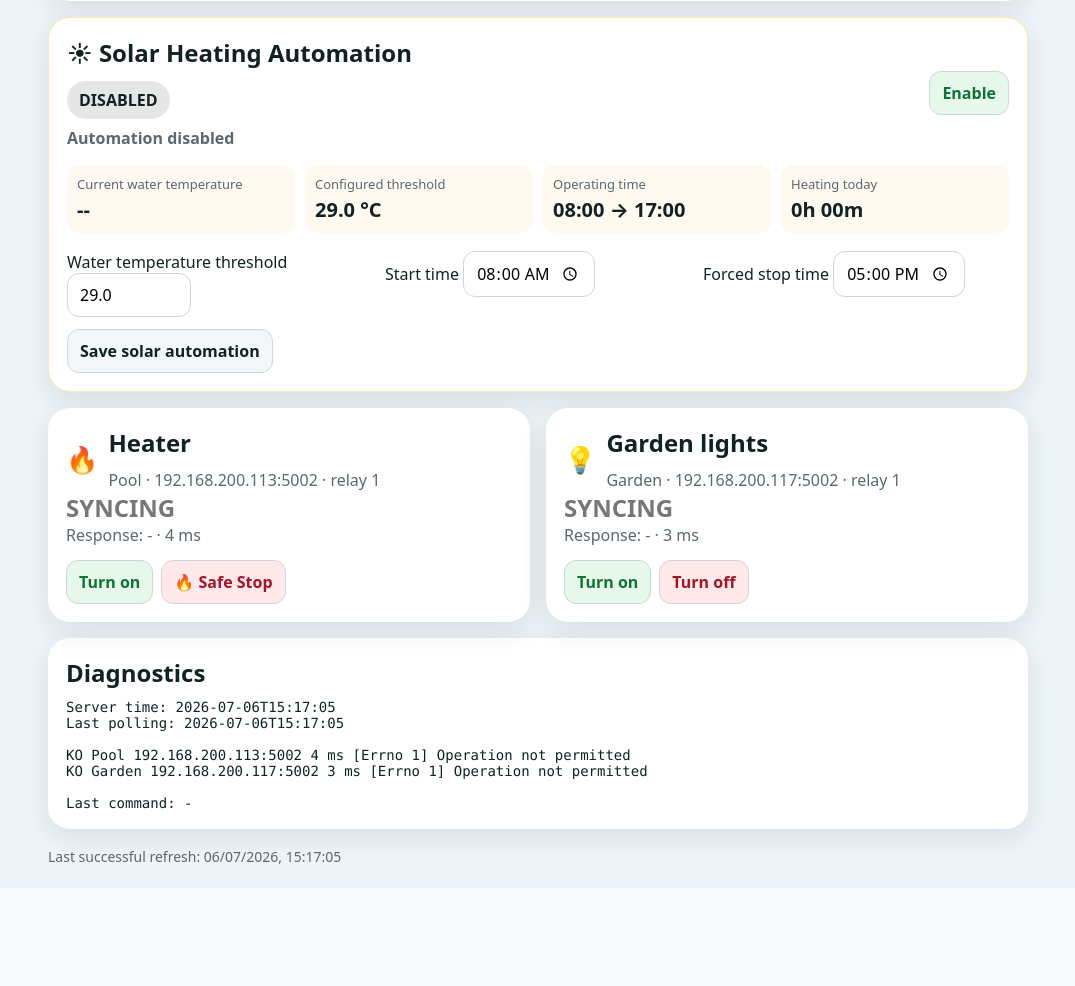
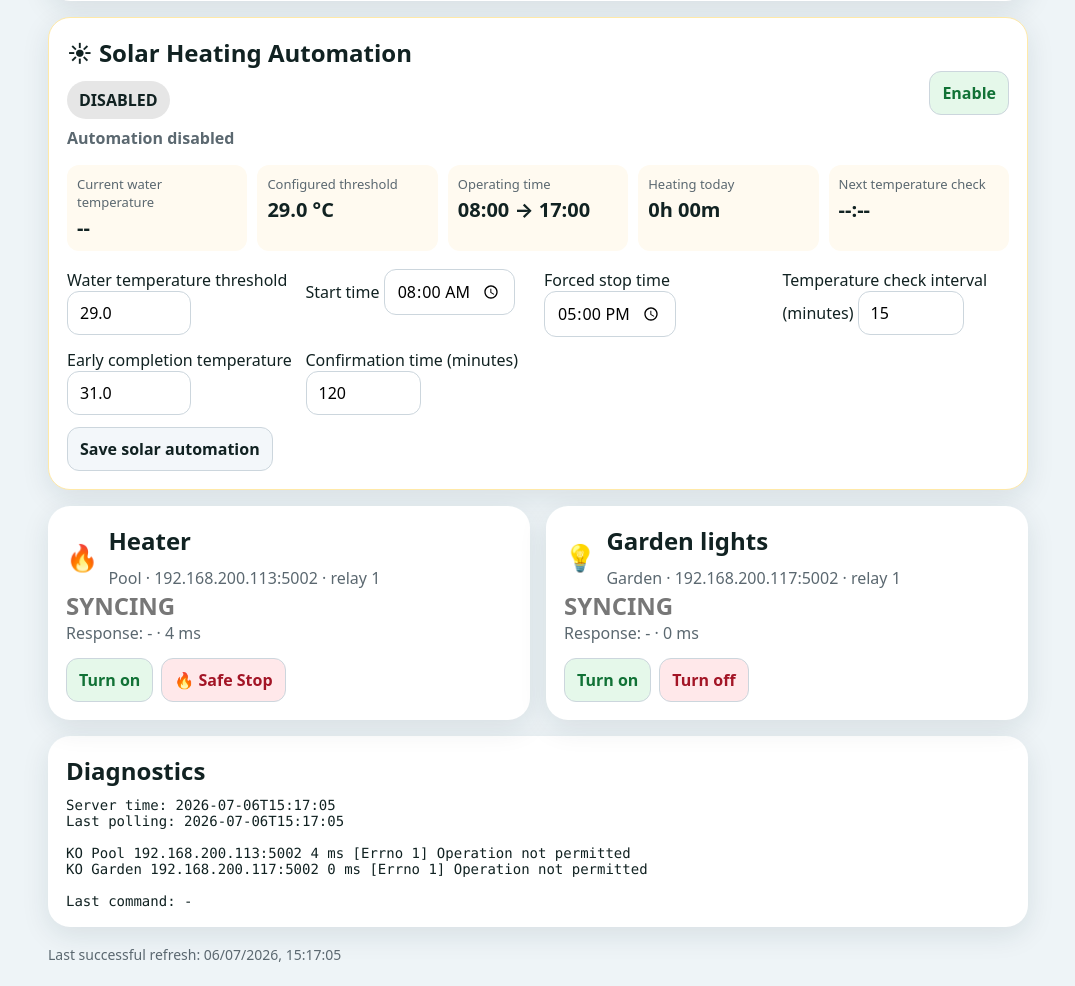
Before and after one commit to miranpiscanc/PoolGardenController, a Flask app: page / in a window 1280 px wide. Shown: the part 624-1610 px from the top of the page, without its empty margins (102-1177 px from the left). Before the commit the page ends 1488 px from the top, so only its background shows below. Run offline with Flask 2, Linux system fonts and the light colour scheme.

Commit message:
v2.0.3 - Water control temperature

```diff
--- a/app.py
+++ b/app.py
@@ -42,7 +42,12 @@ _runtime: Dict[str, Any] = {
         "last_start_date": None,
         "auto_started_date": None,
         "safe_stop_started_date": None,
-        "safe_stop_completed_date": None
+        "safe_stop_completed_date": None,
+        "last_temperature_check_at": None,
+        "next_temperature_check_at": None,
+        "early_completion_started_at": None,
+        "early_completion_target_temperature": None,
+        "early_completion_completed_date": None
     },
     "heater_safe_stop": {
         "state": "IDLE",
@@ -144,7 +149,10 @@ def ensure_config_defaults(cfg):
         "enabled": False,
         "water_temperature_threshold": 29.0,
         "start_time": "08:00",
-        "forced_stop_time": "17:00"
+        "forced_stop_time": "17:00",
+        "temperature_check_interval_seconds": 900,
+        "early_completion_temperature": 31.0,
+        "early_completion_confirmation_minutes": 120
     }
     for key, value in defaults.items():
         if key not in solar:
@@ -956,13 +964,122 @@ def solar_heating_window(cfg):
     )
 
 
+def parse_iso_datetime(value):
+    if not value:
+        return None
+    try:
+        return datetime.fromisoformat(value)
+    except Exception:
+        return None
+
+
+def solar_temperature_check_interval_seconds(solar):
+    try:
+        seconds = int(float(solar.get("temperature_check_interval_seconds", 900)))
+    except (TypeError, ValueError):
+        seconds = 900
+    return min(3600, max(300, seconds))
+
+
+def early_completion_temperature(solar):
+    try:
+        return float(solar.get("early_completion_temperature", 31.0))
+    except (TypeError, ValueError):
+        return 31.0
+
+
+def early_completion_confirmation_minutes(solar):
+    try:
+        minutes = int(float(solar.get("early_completion_confirmation_minutes", 120)))
+    except (TypeError, ValueError):
+        minutes = 120
+    return min(240, max(30, minutes))
+
+
+def set_solar_next_temperature_check(state, value):
+    state["next_temperature_check_at"] = value.isoformat(timespec="seconds") if value else None
+
+
+def reset_early_completion_timer(state):
+    state["early_completion_started_at"] = None
+    state["early_completion_target_temperature"] = None
+
+
+def early_completion_snapshot(solar, runtime):
+    started_at = parse_iso_datetime(runtime.get("early_completion_started_at"))
+    target = runtime.get("early_completion_target_temperature")
+    if not started_at:
+        return {
+            "active": False,
+            "started_at": None,
+            "target_temperature": target,
+            "remaining_seconds": 0
+        }
+    confirmation = timedelta(minutes=early_completion_confirmation_minutes(solar))
+    remaining = max(0, int(((started_at + confirmation) - now()).total_seconds()))
+    return {
+        "active": True,
+        "started_at": started_at.isoformat(timespec="seconds"),
+        "target_temperature": target,
+        "remaining_seconds": remaining
+    }
+
+
+def reconcile_solar_temperature_schedule(cfg, force_due=False):
+    solar = solar_heating_config(cfg)
+    current = now()
+    today = date.today().isoformat()
+    start, stop = solar_heating_window(cfg)
+    interval = timedelta(seconds=solar_temperature_check_interval_seconds(solar))
+    state = _runtime["solar_heating"]
+
+    if (
+        not solar.get("enabled")
+        or state.get("safe_stop_started_date") == today
+        or state.get("safe_stop_completed_date") == today
+        or state.get("early_completion_completed_date") == today
+        or current >= stop
+    ):
+        set_solar_next_temperature_check(state, None)
+        return None
+
+    if current < start:
+        set_solar_next_temperature_check(state, start)
+        return start
+
+    last_check = parse_iso_datetime(state.get("last_temperature_check_at"))
+    if force_due or not last_check or last_check.date() != current.date():
+        next_check = current
+    else:
+        next_check = last_check + interval
+        if next_check < current:
+            next_check = current
+
+    if next_check >= stop:
+        set_solar_next_temperature_check(state, None)
+        return None
+    set_solar_next_temperature_check(state, next_check)
+    return next_check
+
+
+def schedule_solar_temperature_recheck(cfg, checked_at):
+    solar = solar_heating_config(cfg)
+    _, stop = solar_heating_window(cfg)
+    state = _runtime["solar_heating"]
+    next_check = checked_at + timedelta(seconds=solar_temperature_check_interval_seconds(solar))
+    set_solar_next_temperature_check(state, next_check if next_check < stop else None)
+
+
 def solar_heating_snapshot(cfg=None):
     if cfg is None:
         cfg = load_config()
     solar = dict(solar_heating_config(cfg))
     start, stop = solar_heating_window(cfg)
     with _lock:
+        reconcile_solar_temperature_schedule(cfg)
+    with _lock:
         runtime = dict(_runtime["solar_heating"])
+    runtime["early_completion"] = early_completion_snapshot(solar, runtime)
     water_temperature = water_temperature_snapshot()
     enabled = bool(solar.get("enabled"))
     status_label = "ACTIVE" if enabled else "DISABLED"
@@ -977,7 +1094,7 @@ def solar_heating_snapshot(cfg=None):
         "water_temperature": water_temperature,
         "operating_start_time": start.strftime("%H:%M"),
         "operating_stop_time": stop.strftime("%H:%M"),
-        "safe_stop_time": (stop - timedelta(minutes=2)).strftime("%H:%M"),
+        "safe_stop_time": stop.strftime("%H:%M"),
         "runtime": runtime
     }
 
@@ -995,28 +1112,33 @@ def solar_heating_status_details(solar, runtime, start, stop):
     safe_stop = safe_stop_snapshot()
 
     if runtime.get("safe_stop_completed_date") == today:
+        if runtime.get("early_completion_completed_date") == today:
+            return {"key": "solar.message.completedEarly", "vars": {}, "message": "Automation completed early"}
         return {"key": "solar.message.completedToday", "vars": {}, "message": "Automation completed for today"}
     if runtime.get("safe_stop_started_date") == today:
         if safe_stop.get("running"):
             return {"key": "solar.message.safeStopRunning", "vars": {}, "message": "Safe Stop running..."}
         return {"key": "solar.message.completedToday", "vars": {}, "message": "Automation completed for today"}
+    early = runtime.get("early_completion", {})
+    if early.get("active"):
+        minutes = int((early.get("remaining_seconds", 0) + 59) / 60)
+        if minutes > 0:
+            return {
+                "key": "solar.message.earlyCompletionTimer",
+                "vars": {"minutes": minutes},
+                "message": f"Early completion timer:\n{minutes} min remaining"
+            }
+        return {"key": "solar.message.maintainingTarget", "vars": {}, "message": "Maintaining target temperature..."}
     if runtime.get("auto_started_date") == today:
-        if current < start + timedelta(minutes=5):
+        next_check = runtime.get("next_temperature_check_at")
+        parsed_next_check = parse_iso_datetime(next_check)
+        if parsed_next_check and current < parsed_next_check:
             return {
-                "key": "solar.message.heatingStartedAt",
-                "vars": {"time": start.strftime("%H:%M")},
-                "message": f"Heating started automatically at {start.strftime('%H:%M')}"
+                "key": "solar.message.waitingForNextCheck",
+                "vars": {"time": fmt_time_iso(next_check)},
+                "message": f"Waiting for next temperature check ({fmt_time_iso(next_check)})"
             }
-        return {"key": "solar.message.safeStopScheduled", "vars": {}, "message": "Safe Stop scheduled"}
-    if runtime.get("last_start_date") == today:
-        recent_event = latest_solar_heating_event(today)
-        if recent_event and "Water already" in recent_event.get("event", ""):
-            return {
-                "key": "solar.message.temperatureOk",
-                "vars": {},
-                "message": "Temperature OK\n(Water already above configured threshold)"
-            }
-        return {"key": "solar.message.completedToday", "vars": {}, "message": "Automation completed for today"}
+        return {"key": "solar.message.heatingAlreadyRunning", "vars": {}, "message": "Heating already running"}
     if current < start:
         return {
             "key": "solar.message.waitingForStart",
@@ -1025,7 +1147,22 @@ def solar_heating_status_details(solar, runtime, start, stop):
         }
     if current >= stop:
         return {"key": "solar.message.completedToday", "vars": {}, "message": "Automation completed for today"}
+    next_check = runtime.get("next_temperature_check_at")
+    parsed_next_check = parse_iso_datetime(next_check)
+    if parsed_next_check and current < parsed_next_check:
+        return {
+            "key": "solar.message.waitingForNextCheck",
+            "vars": {"time": fmt_time_iso(next_check)},
+            "message": f"Waiting for next temperature check ({fmt_time_iso(next_check)})"
+        }
     return {"key": "solar.message.checkingWaterTemperature", "vars": {}, "message": "Checking water temperature..."}
+
+
+def fmt_time_iso(value):
+    parsed = parse_iso_datetime(value)
+    if parsed:
+        return parsed.strftime("%H:%M")
+    return str(value or "-")
 
 
 def latest_solar_heating_event(today):
@@ -1051,8 +1188,10 @@ def monitor_solar_safe_stop_completion(target_date):
                     state = _runtime["solar_heating"]
                     if state.get("safe_stop_completed_date") != target_date:
                         state["safe_stop_completed_date"] = target_date
+                        reset_early_completion_timer(state)
                         save_state()
-                        record_solar_event("Automatic Safe Stop completed")
+                        event = "Automation completed early" if state.get("early_completion_completed_date") == target_date else "Automatic Safe Stop completed"
+                        record_solar_event(event)
             return
         time.sleep(1)
 
@@ -1069,6 +1208,46 @@ def start_solar_safe_stop_monitor(target_date):
     _solar_safe_stop_monitor_thread.start()
 
 
+def relay_active_from_runtime(device_id, relay_number):
+    return _runtime.get("relays", {}).get(f"{device_id}:{relay_number}", {}).get("active")
+
+
+def complete_solar_for_today(state, today, event, reason=""):
+    state["safe_stop_completed_date"] = today
+    set_solar_next_temperature_check(state, None)
+    reset_early_completion_timer(state)
+    save_state()
+    record_solar_event(event, reason)
+
+
+def start_solar_safe_stop(state, today, event, source, early=False):
+    state["safe_stop_started_date"] = today
+    if early:
+        state["early_completion_completed_date"] = today
+    set_solar_next_temperature_check(state, None)
+    save_state()
+    record_solar_event(event)
+    start_heater_safe_stop(source=source)
+    start_solar_safe_stop_monitor(today)
+
+
+def update_early_completion_timer(solar, state, water_temperature, checked_at):
+    target = early_completion_temperature(solar)
+    if water_temperature < target:
+        reset_early_completion_timer(state)
+        return False
+
+    started_at = parse_iso_datetime(state.get("early_completion_started_at"))
+    saved_target = state.get("early_completion_target_temperature")
+    if not started_at or saved_target != target:
+        started_at = checked_at
+        state["early_completion_started_at"] = started_at.isoformat(timespec="seconds")
+        state["early_completion_target_temperature"] = target
+
+    confirmation = timedelta(minutes=early_completion_confirmation_minutes(solar))
+    return checked_at >= started_at + confirmation
+
+
 def solar_heating_tick():
     cfg = load_config()
     solar = solar_heating_config(cfg)
@@ -1076,67 +1255,110 @@ def solar_heating_tick():
     state = _runtime["solar_heating"]
 
     if not solar.get("enabled"):
+        set_solar_next_temperature_check(state, None)
+        reset_early_completion_timer(state)
         return
 
     current = now()
     start, stop = solar_heating_window(cfg)
-    safe_stop_at = stop - timedelta(minutes=2)
-
-    if state.get("auto_started_date") == today:
+    pump_dev, pump_no = pump_relay(cfg)
+    heater_dev, heater_no = heater_relay(cfg)
+
+    if state.get("safe_stop_started_date") == today:
         safe_stop = safe_stop_snapshot()
         if (
-            state.get("safe_stop_started_date") == today
-            and state.get("safe_stop_completed_date") != today
+            state.get("safe_stop_completed_date") != today
             and safe_stop.get("state") == "COMPLETED"
             and not safe_stop.get("running")
         ):
             state["safe_stop_completed_date"] = today
+            reset_early_completion_timer(state)
             save_state()
-            record_solar_event("Automatic Safe Stop completed")
-
-        if current >= safe_stop_at and state.get("safe_stop_started_date") != today:
-            state["safe_stop_started_date"] = today
-            save_state()
-            record_solar_event("Automatic Safe Stop started")
-            start_heater_safe_stop(source="solar_heating_safe_stop")
-            start_solar_safe_stop_monitor(today)
+            event = "Automation completed early" if state.get("early_completion_completed_date") == today else "Automatic Safe Stop completed"
+            record_solar_event(event)
         return
 
-    if current < start or current >= stop or state.get("last_start_date") == today:
+    if state.get("safe_stop_completed_date") == today or state.get("early_completion_completed_date") == today:
+        set_solar_next_temperature_check(state, None)
         return
 
-    state["last_start_date"] = today
+    if current < start:
+        reconcile_solar_temperature_schedule(cfg)
+        return
+
+    if current >= stop:
+        heater_active = relay_active_from_runtime(heater_dev, heater_no)
+        if heater_active is True:
+            start_solar_safe_stop(
+                state,
+                today,
+                "Automatic Safe Stop started",
+                "solar_heating_scheduled_stop"
+            )
+        else:
+            complete_solar_for_today(state, today, "Automation completed for today", "Stop time reached")
+        return
+
+    next_check = reconcile_solar_temperature_schedule(cfg)
+    if not next_check or current < next_check:
+        return
+
+    checked_at = current
+    state["last_temperature_check_at"] = checked_at.isoformat(timespec="seconds")
+    set_solar_next_temperature_check(state, None)
     water_temperature = water_temperature_snapshot()
     if water_temperature is None:
+        reset_early_completion_timer(state)
+        schedule_solar_temperature_recheck(cfg, checked_at)
         save_state()
         record_solar_event("Automatic heating skipped", "Water temperature unavailable")
         return
 
-    threshold = float(solar.get("water_temperature_threshold", 29.0))
-    if water_temperature > threshold:
-        save_state()
-        record_solar_event(
-            f"Automatic heating skipped (Water already {water_temperature:.1f}°C)"
+    if update_early_completion_timer(solar, state, water_temperature, checked_at):
+        start_solar_safe_stop(
+            state,
+            today,
+            "Early completion Safe Stop started",
+            "solar_heating_early_completion",
+            early=True
         )
         return
 
-    pump_dev, pump_no = pump_relay(cfg)
-    heater_dev, heater_no = heater_relay(cfg)
-    pump_status = set_one_raw(cfg, pump_dev, pump_no, True, source="solar_heating")
-    if not relay_set_confirmed(pump_status, True):
+    threshold = float(solar.get("water_temperature_threshold", 29.0))
+    if water_temperature >= threshold:
+        schedule_solar_temperature_recheck(cfg, checked_at)
         save_state()
-        record_solar_event("Automatic heating skipped", "Pump start was not confirmed")
+        record_solar_event(f"Temperature OK (Water {water_temperature:.1f}°C)")
         return
-    heater_status = set_one_raw(cfg, heater_dev, heater_no, True, source="solar_heating")
-    if not relay_set_confirmed(heater_status, True):
-        save_state()
-        record_solar_event("Automatic heating skipped", "Heater start was not confirmed")
-        return
+
+    pump_active = relay_active_from_runtime(pump_dev, pump_no)
+    heater_active = relay_active_from_runtime(heater_dev, heater_no)
+    started_any = False
+    if pump_active is not True:
+        pump_status = set_one_raw(cfg, pump_dev, pump_no, True, source="solar_heating")
+        if not relay_set_confirmed(pump_status, True):
+            schedule_solar_temperature_recheck(cfg, checked_at)
+            save_state()
+            record_solar_event("Automatic heating skipped", "Pump start was not confirmed")
+            return
+        started_any = True
+    if heater_active is not True:
+        heater_status = set_one_raw(cfg, heater_dev, heater_no, True, source="solar_heating")
+        if not relay_set_confirmed(heater_status, True):
+            schedule_solar_temperature_recheck(cfg, checked_at)
+            save_state()
+            record_solar_event("Automatic heating skipped", "Heater start was not confirmed")
+            return
+        started_any = True
     state["auto_started_date"] = today
     state["safe_stop_started_date"] = None
     state["safe_stop_completed_date"] = None
+    schedule_solar_temperature_recheck(cfg, checked_at)
     save_state()
-    record_solar_event(f"Automatic heating started (Water {water_temperature:.1f}°C)")
+    if started_any:
+        record_solar_event(f"Automatic heating started (Water {water_temperature:.1f}°C)")
+    else:
+        record_solar_event(f"Heating already running (Water {water_temperature:.1f}°C)")
 
 
 def scheduler_tick():
@@ -1427,9 +1649,42 @@ def api_solar_heating_config():
         if not valid_hhmm(data["forced_stop_time"]):
             return jsonify({"ok": False, "error": "Invalid forced_stop_time"}), 400
         solar["forced_stop_time"] = data["forced_stop_time"]
+    if "temperature_check_interval_seconds" in data:
+        try:
+            interval_seconds = int(float(data["temperature_check_interval_seconds"]))
+        except (TypeError, ValueError):
+            return jsonify({"ok": False, "error": "Invalid temperature_check_interval_seconds"}), 400
+        if interval_seconds < 300 or interval_seconds > 3600 or interval_seconds % 300 != 0:
+            return jsonify({"ok": False, "error": "Invalid temperature_check_interval_seconds"}), 400
+        solar["temperature_check_interval_seconds"] = interval_seconds
+    if "early_completion_temperature" in data:
+        try:
+            solar["early_completion_temperature"] = float(data["early_completion_temperature"])
+        except (TypeError, ValueError):
+            return jsonify({"ok": False, "error": "Invalid early_completion_temperature"}), 400
+    if "early_completion_confirmation_minutes" in data:
+        try:
+            confirmation_minutes = int(float(data["early_completion_confirmation_minutes"]))
+        except (TypeError, ValueError):
+            return jsonify({"ok": False, "error": "Invalid early_completion_confirmation_minutes"}), 400
+        if confirmation_minutes < 30 or confirmation_minutes > 240:
+            return jsonify({"ok": False, "error": "Invalid early_completion_confirmation_minutes"}), 400
+        solar["early_completion_confirmation_minutes"] = confirmation_minutes
 
     save_config(cfg)
     is_enabled = bool(solar.get("enabled"))
+    if is_enabled:
+        with _lock:
+            _runtime["solar_heating"]["last_temperature_check_at"] = None
+            reset_early_completion_timer(_runtime["solar_heating"])
+            reconcile_solar_temperature_schedule(cfg, force_due=True)
+            save_state()
+        solar_heating_tick()
+    else:
+        with _lock:
+            set_solar_next_temperature_check(_runtime["solar_heating"], None)
+            reset_early_completion_timer(_runtime["solar_heating"])
+            save_state()
     if is_enabled != was_enabled:
         record_solar_event("Solar Heating enabled" if is_enabled else "Solar Heating disabled")
     else:
--- a/config.defaults.json
+++ b/config.defaults.json
@@ -37,6 +37,9 @@
     "enabled": false,
     "water_temperature_threshold": 29.0,
     "start_time": "08:00",
-    "forced_stop_time": "17:00"
+    "forced_stop_time": "17:00",
+    "temperature_check_interval_seconds": 900,
+    "early_completion_temperature": 31.0,
+    "early_completion_confirmation_minutes": 120
   }
 }
--- a/static/app.js
+++ b/static/app.js
@@ -293,12 +293,22 @@ function renderSolarHeating(s) {
   if (operating) operating.textContent = `${solar.operating_start_time || solar.start_time || '08:00'} → ${solar.operating_stop_time || solar.forced_stop_time || '17:00'}`;
   const heatingToday = document.getElementById('solarHeatingToday');
   if (heatingToday) heatingToday.textContent = fmtSec((s.heater_statistics || {}).daily_seconds);
+  const nextTemperatureCheck = document.getElementById('solarNextTemperatureCheck');
+  if (nextTemperatureCheck) nextTemperatureCheck.textContent = fmtTime((solar.runtime || {}).next_temperature_check_at).slice(0, 5);
   const threshold = document.getElementById('solarThreshold');
   if (threshold && document.activeElement !== threshold) threshold.value = Number(solar.water_temperature_threshold || 29).toFixed(1);
   const start = document.getElementById('solarStartTime');
   if (start && document.activeElement !== start) start.value = solar.start_time || '08:00';
   const stop = document.getElementById('solarStopTime');
   if (stop && document.activeElement !== stop) stop.value = solar.forced_stop_time || '17:00';
+  const interval = document.getElementById('solarTemperatureCheckInterval');
+  if (interval && document.activeElement !== interval) {
+    interval.value = Math.max(5, Math.min(60, Math.round(Number(solar.temperature_check_interval_seconds || 900) / 60)));
+  }
+  const earlyTemperature = document.getElementById('solarEarlyCompletionTemperature');
+  if (earlyTemperature && document.activeElement !== earlyTemperature) earlyTemperature.value = Number(solar.early_completion_temperature || 31).toFixed(1);
+  const earlyConfirmation = document.getElementById('solarEarlyCompletionConfirmation');
+  if (earlyConfirmation && document.activeElement !== earlyConfirmation) earlyConfirmation.value = Number(solar.early_completion_confirmation_minutes || 120);
 }
 
 function deviceName(devId, dev) {
@@ -432,6 +442,9 @@ async function saveSolarHeatingConfig(extra = {}) {
     water_temperature_threshold: parseFloat(document.getElementById('solarThreshold').value),
     start_time: document.getElementById('solarStartTime').value,
     forced_stop_time: document.getElementById('solarStopTime').value,
+    temperature_check_interval_seconds: Math.max(5, Math.min(60, Math.round(parseFloat(document.getElementById('solarTemperatureCheckInterval').value || '15') / 5) * 5)) * 60,
+    early_completion_temperature: parseFloat(document.getElementById('solarEarlyCompletionTemperature').value),
+    early_completion_confirmation_minutes: Math.max(30, Math.min(240, Math.round(parseFloat(document.getElementById('solarEarlyCompletionConfirmation').value || '120')))),
     ...extra
   };
   await api('/api/solar_heating/config', { method: 'POST', headers: { 'Content-Type': 'application/json' }, body: JSON.stringify(payload) });
--- a/static/style.css
+++ b/static/style.css
@@ -16,6 +16,7 @@ body{margin:0}
 .gap{gap:10px}
 .grid.two{display:grid;grid-template-columns:repeat(auto-fit,minmax(180px,1fr));gap:12px;margin:18px 0 12px}
 .grid.three{display:grid;grid-template-columns:repeat(auto-fit,minmax(180px,1fr));gap:12px;margin:18px 0 12px}
+.grid.four{display:grid;grid-template-columns:repeat(auto-fit,minmax(180px,1fr));gap:12px;margin:18px 0 12px}
 .pump-layout{display:grid;grid-template-columns:minmax(0,1.5fr) minmax(260px,.85fr);gap:18px;align-items:start}
 .pump-temperature-card{background:#f6f9fb;border:1px solid #edf1f4;border-radius:18px;padding:16px}
 .pump-temperature-card .temperature-grid{grid-template-columns:1fr}
--- a/templates/index.html
+++ b/templates/index.html
@@ -115,9 +115,13 @@
           <span data-i18n="solar.heatingToday"></span>
           <strong id="solarHeatingToday">0h 00m</strong>
         </div>
+        <div>
+          <span data-i18n="solar.nextTemperatureCheck"></span>
+          <strong id="solarNextTemperatureCheck">--</strong>
+        </div>
       </div>
 
-      <div class="grid three">
+      <div class="grid four">
         <label><span data-i18n="solar.waterTemperatureThreshold"></span>
           <input id="solarThreshold" type="number" min="0" max="45" step="0.1" value="29.0">
         </label>
@@ -126,6 +130,15 @@
         </label>
         <label><span data-i18n="solar.forcedStopTime"></span>
           <input id="solarStopTime" type="time" value="17:00">
+        </label>
+        <label><span data-i18n="solar.temperatureCheckInterval"></span>
+          <input id="solarTemperatureCheckInterval" type="number" min="5" max="60" step="5" value="15">
+        </label>
+        <label><span data-i18n="solar.earlyCompletionTemperature"></span>
+          <input id="solarEarlyCompletionTemperature" type="number" min="0" max="45" step="0.1" value="31.0">
+        </label>
+        <label><span data-i18n="solar.earlyCompletionConfirmation"></span>
+          <input id="solarEarlyCompletionConfirmation" type="number" min="30" max="240" step="5" value="120">
         </label>
       </div>
       <div class="row gap">
```
Also changed, not shown: lang/en.json (+16 -2 lines), lang/it.json (+16 -2 lines).
